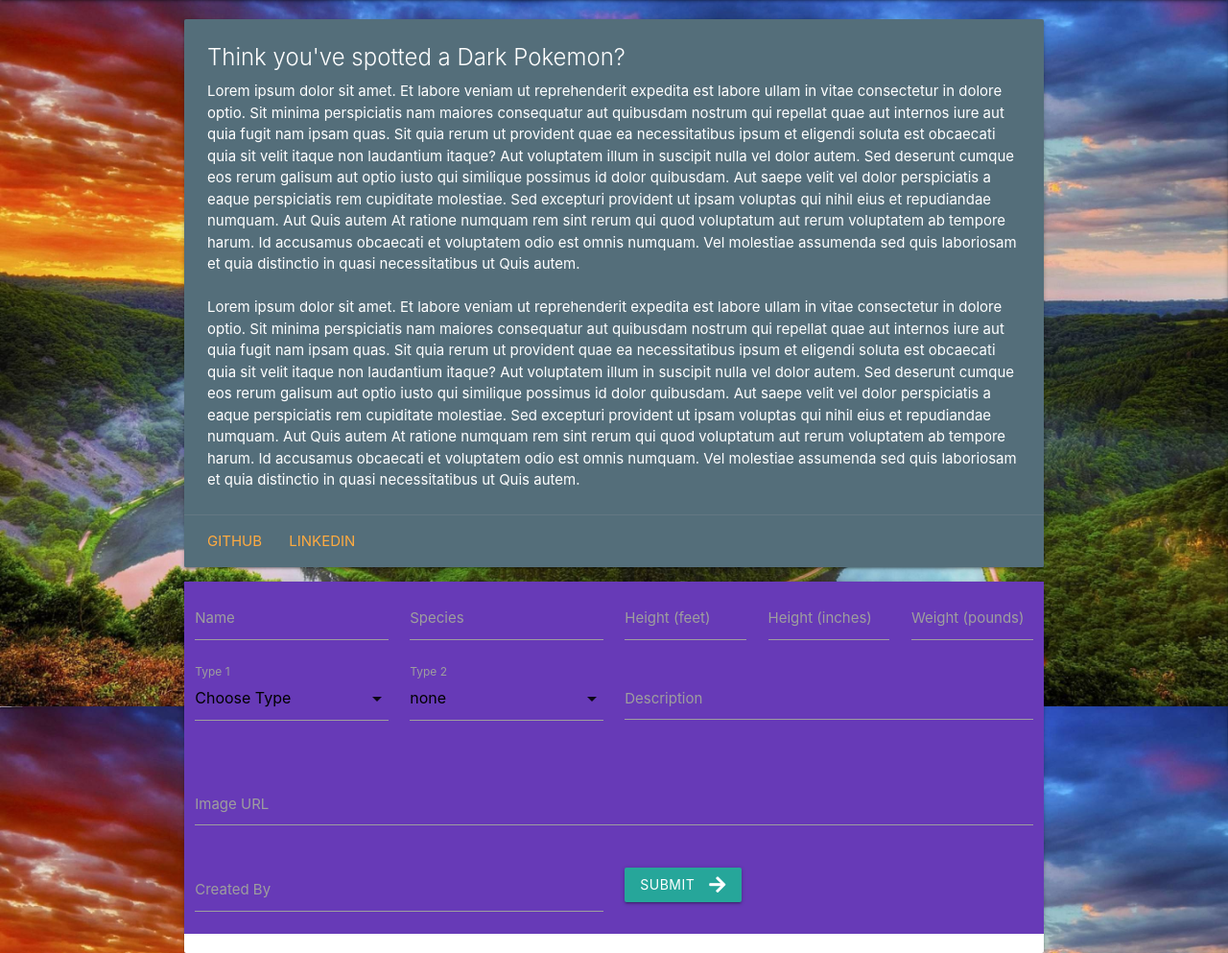
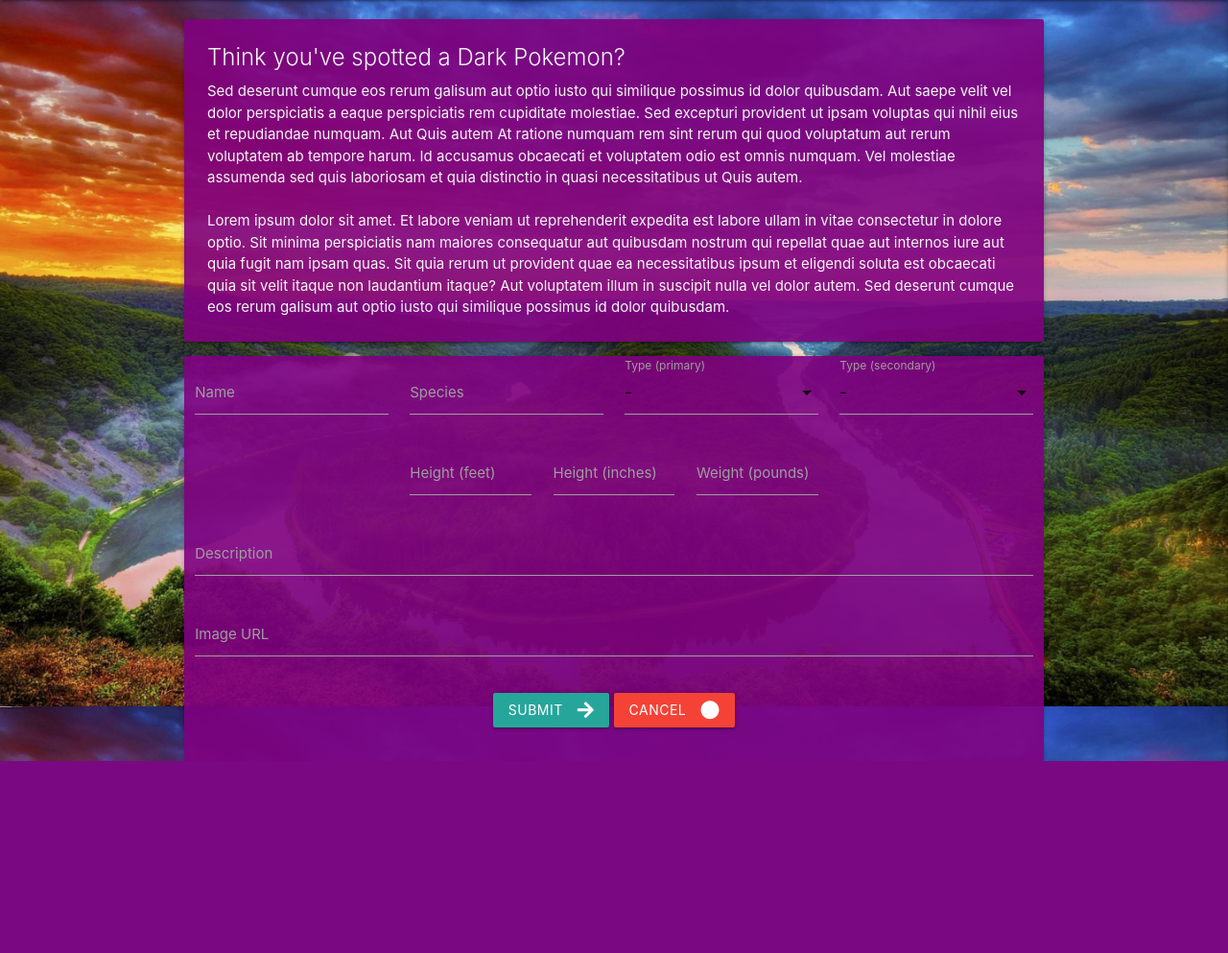
Before and after one commit to JamieM-Hub/JM-dark-pokedex, a Flask app: page /contribute in a window 1280 px wide. Shown: the part 64-1057 px from the top of the page at 96% size. After the commit the page ends 857 px from the top, so only its background shows below. Run offline with Flask 2, Linux system fonts and the light colour scheme; some libraries are stand-ins or nearby versions.

Commit message:
copy edit pokemon form to contribute page

```diff
--- a/templates/contribute.html
+++ b/templates/contribute.html
@@ -2,16 +2,11 @@
 {% block content %}
 
 
-<div class="card blue-grey darken-1">
-    <div class="card-content white-text">
+<div class="card theme">
+    <div class="card-content">
         <span class="card-title">Think you've spotted a Dark Pokemon?</span>
         <p>
-            Lorem ipsum dolor sit amet. Et labore veniam ut reprehenderit expedita est labore ullam in vitae consectetur
-            in dolore optio. Sit minima perspiciatis nam maiores consequatur aut quibusdam nostrum qui repellat quae aut
-            internos iure aut quia fugit nam ipsam quas. Sit quia rerum ut provident quae ea necessitatibus ipsum et
-            eligendi soluta est obcaecati quia sit velit itaque non laudantium itaque?
-
-            Aut voluptatem illum in suscipit nulla vel dolor autem. Sed deserunt cumque eos rerum galisum aut optio
+            Sed deserunt cumque eos rerum galisum aut optio
             iusto qui similique possimus id dolor quibusdam. Aut saepe velit vel dolor perspiciatis a eaque perspiciatis
             rem cupiditate molestiae. Sed excepturi provident ut ipsam voluptas qui nihil eius et repudiandae numquam.
 
@@ -26,156 +21,100 @@
             eligendi soluta est obcaecati quia sit velit itaque non laudantium itaque?
 
             Aut voluptatem illum in suscipit nulla vel dolor autem. Sed deserunt cumque eos rerum galisum aut optio
-            iusto qui similique possimus id dolor quibusdam. Aut saepe velit vel dolor perspiciatis a eaque perspiciatis
-            rem cupiditate molestiae. Sed excepturi provident ut ipsam voluptas qui nihil eius et repudiandae numquam.
-
-            Aut Quis autem At ratione numquam rem sint rerum qui quod voluptatum aut rerum voluptatem ab tempore harum.
-            Id accusamus obcaecati et voluptatem odio est omnis numquam. Vel molestiae assumenda sed quis laboriosam et
-            quia distinctio in quasi necessitatibus ut Quis autem.</p>
+            iusto qui similique possimus id dolor quibusdam. </p>
     </div>
-    <div class="card-action">
+    <!-- <div class="card-action">
         <a href="#">GitHub</a>
         <a href="#">LinkedIn</a>
-    </div>
+    </div> -->
 </div>
 
-<div class="row card">
-    <form class="col s12" action="" method="POST">
-        <div class="row deep-purple">
-            <!-- Left column -->
-            <div class="col s6">
+<div class="row card theme">
+    <form class="col s12" action="{{ url_for('contribute') }}" method="POST">
         <div class="row">
+
             <!-- Name -->
-                    <div class="input-field col s12 m6">
+            <div class="input-field col s6 m3">
                 <input id="name" type="text" name="name" required>
                 <label for="name">Name</label>
             </div>
             <!-- Species -->
-                    <div class="input-field col s12 m6">
+            <div class="input-field col s6 m3">
                 <input id="species" type="text" name="species" required>
                 <label for="species">Species</label>
             </div>
             <!-- Type 1 -->
-                    <div class="input-field col s6">
+            <div class="input-field col s6 m3">
                 <select name="type_1" required>
-                            <option value="" disabled selected>Choose Type</option>
-                            <option value="normal">normal</option>
-                            <option value="fire">fire</option>
-                            <option value="water">water</option>
-                            <option value="electric">electric</option>
-                            <option value="grass">grass</option>
-                            <option value="ice">ice</option>
-                            <option value="fighting">fighting</option>
-                            <option value="poison">poison</option>
-                            <option value="ground">ground</option>
-                            <option value="flying">flying</option>
-                            <option value="psychic">psychic</option>
-                            <option value="bug">bug</option>
-                            <option value="rock">rock</option>
-                            <option value="ghost">ghost</option>
-                            <option value="dragon">dragon</option>
+                    <option value="" disabled selected>-</option>
+
+                    <!-- display each type in the types list as options, with current selected -->
+                    {% for type in types %}
+                    <option value="{{ type }}">{{ type|capitalize }}</option>
+                    {% endfor %}
+
                 </select>
-                        <label for="type_1">Type 1</label>
-                    </div>
-                    <!-- Type 2 -->
-                    <div class="input-field col s6">
-                        <select name="type_2" required>
-                            <option value="none" selected>none</option>
-                            <option value="normal">normal</option>
-                            <option value="fire">fire</option>
-                            <option value="water">water</option>
-                            <option value="electric">electric</option>
-                            <option value="grass">grass</option>
-                            <option value="ice">ice</option>
-                            <option value="fighting">fighting</option>
-                            <option value="poison">poison</option>
-                            <option value="ground">ground</option>
-                            <option value="flying">flying</option>
-                            <option value="psychic">psychic</option>
-                            <option value="bug">bug</option>
-                            <option value="rock">rock</option>
-                            <option value="ghost">ghost</option>
-                            <option value="dragon">dragon</option>
-                        </select>
-                        <label for="type_2">Type 2</label>
-                    </div>
-                </div>
+                <label for="type_1">Type (primary)</label>
             </div>
 
-            <!-- Right column -->
-            <div class="col s6">
-                <div class="row">
+            <!-- Type 2 -->
+            <div class="input-field col s6 m3">
+                <select name="type_2">
+                    <option value="" selected>-</option>
+
+                    <!-- display each type in the types list as options, with current selected -->
+                    {% for type in types %}
+                    <option value="{{ type }}">{{ type|capitalize }}</option>
+                    {% endfor %}
+
+                </select>
+                <label for="type_2">Type (secondary)</label>
+            </div>
+
             <!-- Height (feet) -->
-                    <div class="input-field col s12 m4">
+            <div class="input-field col s4 m2 offset-m3">
                 <input id="height_feet" type="number" name="height_feet" max="25" required>
                 <label for="height_feet">Height (feet)</label>
             </div>
+
             <!-- Height (inches) -->
-                    <div class="input-field col s12 m4">
+            <div class="input-field col s4 m2">
                 <input id="height_inches" type="number" name="height_inches" max="11" required>
                 <label for="height_inches">Height (inches)</label>
             </div>
+
             <!-- Weight -->
-                    <div class="input-field col s12 m4">
+            <div class="input-field col s4 m2">
                 <input id="weight" type="number" name="weight" max="999" required>
                 <label for="weight">Weight (pounds)</label>
             </div>
+
+
             <!-- Description -->
             <div class="input-field col s12">
-                        <textarea id="desc" name="desc" class="materialize-textarea validate" required></textarea>
+                <input id="desc" type="text" name="desc" required>
                 <label for="desc">Description</label>
             </div>
-                </div>
+
+            <!-- image URL -->
+            <div class="input-field col s12">
+                <input id="img_src" type="text" name="img_src" required>
+                <label for="img_src">Image URL</label>
             </div>
 
-            <!-- Bottom section -->
-            <!-- Description -->
-            <div class="input-field col s12">
-                <textarea id="img_src" name="img_src" class="materialize-textarea" required></textarea>
-                <label for="img_src">Image URL</label>
-            </div>
-            <!-- Created by -->
-            <div class="input-field col s12 m6">
-                <input id="created_by" type="text" name="created_by" required>
-                <label for="created_by">Created By</label>
-            </div>
-            <div class="input-field col s12 m6">
+            <!-- action buttons -->
+            <div class="input-field col s12 center-align">
                 <button class="btn waves-effect waves-light" type="submit" name="action">Submit
                     <i class="fas fa-arrow-right right"></i>
                 </button>
+                <a href="{{ url_for('get_pokemon') }}" class="btn waves-effect waves-light red">
+                    Cancel <i class="fas fa-circle right"></i>
+                </a>
+
             </div>
         </div>
     </form>
 </div>
 
 
-<!-- <div class="row section deep-purple">
-    <div class=" col s12">
-        <div class="row">
-            <div class="col s4">
-                <div class="center-align"><img class="pokemon-img" src="" alt="" height="200">
-                </div>
-            </div>
-            <div class="col s8">
-                <div class="row">
-                    <div class="col s4 pokemon-name">Name</div>
-                    <div class="col s2 pokemon-type">Type 1</div>
-                    <div class="col s2 pokemon-type">Type 2</div>
-                </div>
-                <div class="row">
-                    <div class="col s6">Created by: </div>
-                </div>
-                Species<br>
-                Height ' "<br>
-                Weight lb<br>
-                <br>
-                Description<br>
-                <button class="btn waves-effect waves-light" type="submit" name="action">Submit
-                    <i class="fas fa-arrow-right right"></i>
-                </button>
-            </div>
-        </div>
-    </div>
-</div> -->
-
 {% endblock %}
```
Lines whose indentation alone changed are shown as unchanged.
